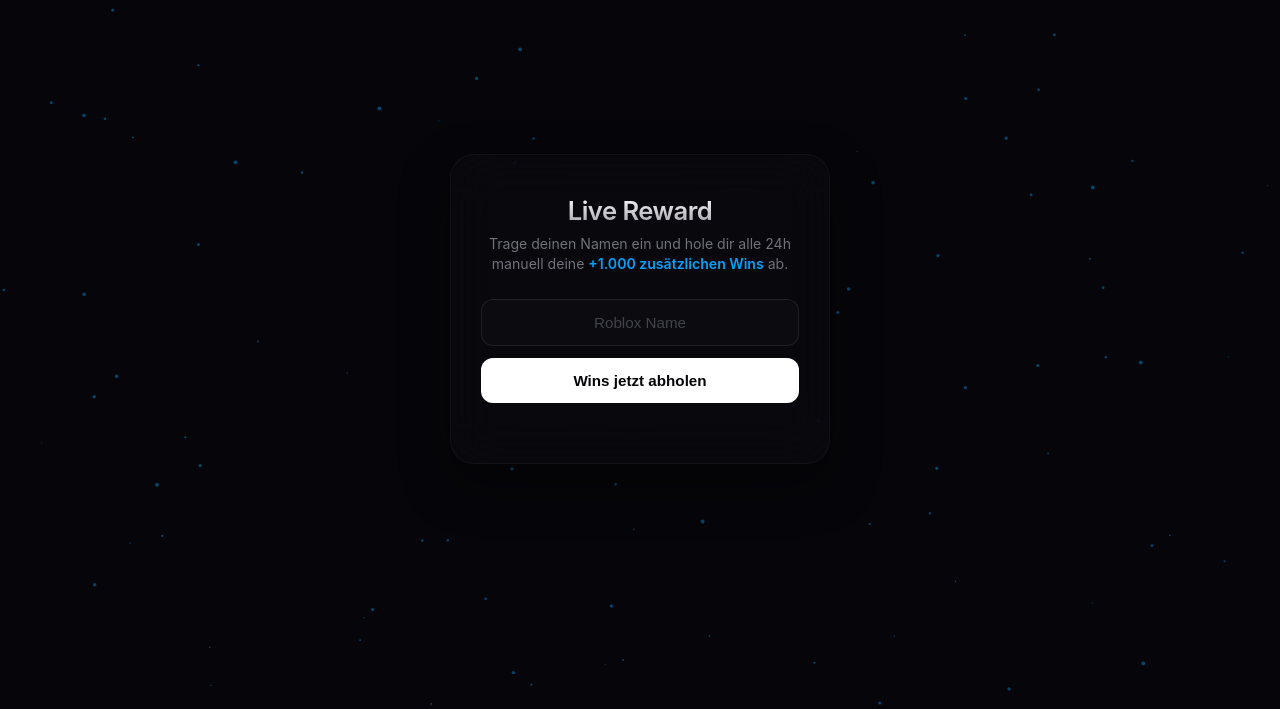
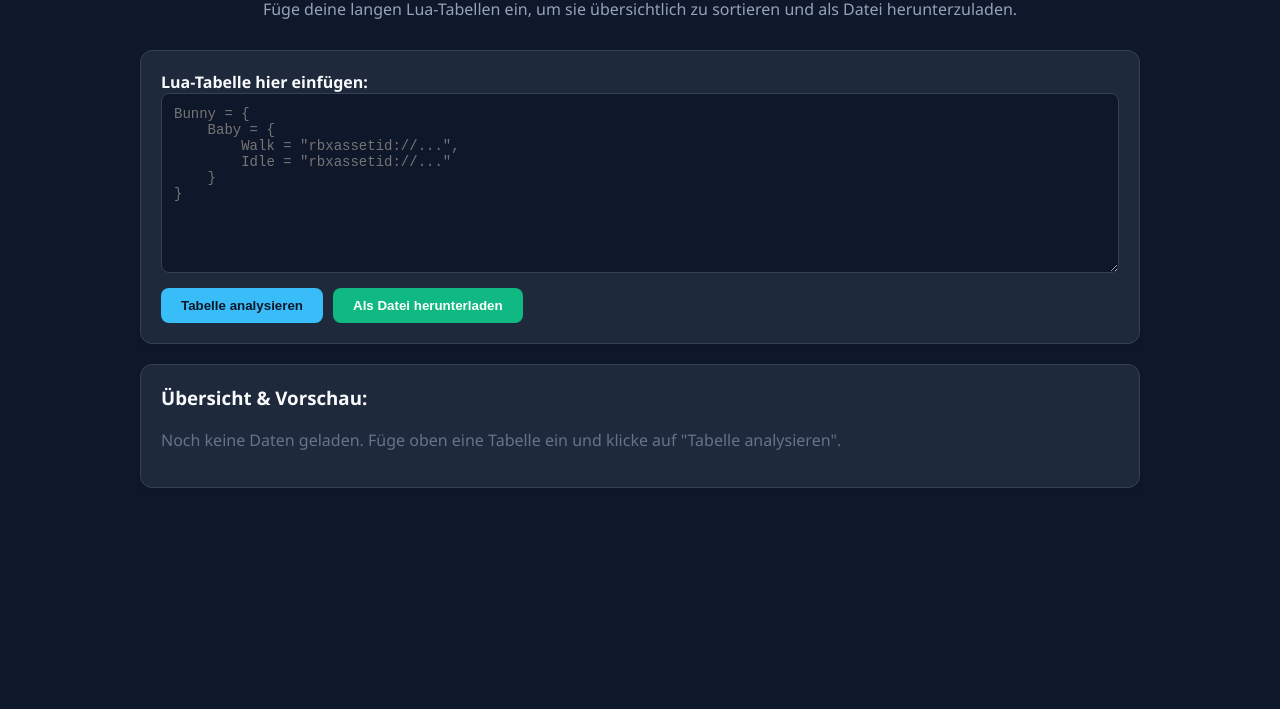
Before and after one commit to bananielheinrich-spec/REWARD, a plain HTML site: page index.html in a window 1280 px wide. Shown: the part 91-800 px from the top of the page. Drawn offline with Linux system fonts and the light colour scheme.

Commit message:
Update index.html

```diff
--- a/index.html
+++ b/index.html
@@ -3,391 +3,255 @@
 <head>
     <meta charset="UTF-8">
     <meta name="viewport" content="width=device-width, initial-scale=1.0">
-    <title>Roblox Rewards</title>
-
+    <title>Lua Animation Parser & Viewer</title>
     <style>
-        * {
-            box-sizing: border-box;
-            margin: 0;
-            padding: 0;
+        :root {
+            --bg-color: #0f172a;
+            --card-bg: #1e293b;
+            --text-color: #f8fafc;
+            --accent-color: #38bdf8;
+            --border-color: #334155;
+            --button-hover: #0ea5e9;
         }
 
         body {
-            font-family: -apple-system, BlinkMacSystemFont, 'Segoe UI', Roboto, Helvetica, Arial, sans-serif;
-            background: #06060a;
-            color: #ffffff;
-            display: flex;
-            justify-content: center;
-            align-items: center;
-            height: 100vh;
-            overflow: hidden;
-            position: relative;
+            font-family: 'Segoe UI', Tahoma, Geneva, Verdana, sans-serif;
+            background-color: var(--bg-color);
+            color: var(--text-color);
+            margin: 0;
+            padding: 20px;
         }
 
-        /* Interaktiver Wallpaper Engine Hintergrund */
-        #effect-canvas {
-            position: absolute;
-            top: 0;
-            left: 0;
-            width: 100%;
-            height: 100%;
-            z-index: 1;
-        }
-
-        /* Ultra-Clean Card Design */
         .container {
-            background: rgba(10, 10, 15, 0.6);
-            backdrop-filter: blur(25px);
-            -webkit-backdrop-filter: blur(25px);
-            padding: 40px 30px;
-            border-radius: 24px;
-            text-align: center;
-            width: 380px;
-            border: 1px solid rgba(255, 255, 255, 0.04);
-            z-index: 2;
-            transition: border-color 0.4s ease, transform 0.4s ease, box-shadow 0.4s ease;
-            box-shadow: 0 20px 50px rgba(0, 0, 0, 0.4);
-        }
-
-        .container:hover {
-            border-color: rgba(0, 162, 255, 0.25);
-            transform: translateY(-2px);
-            box-shadow: 0 20px 50px rgba(0, 162, 255, 0.05);
+            max-width: 1000px;
+            margin: 0 auto;
         }
 
         h1 {
-            font-size: 1.6rem;
-            font-weight: 600;
-            letter-spacing: -0.5px;
-            margin-bottom: 8px;
-            background: linear-gradient(180deg, #ffffff, #a1a1aa);
-            -webkit-background-clip: text;
-            -webkit-text-fill-color: transparent;
+            text-align: center;
+            color: var(--accent-color);
+            margin-bottom: 5px;
         }
 
         p.subtitle {
-            color: #71717a;
-            font-size: 0.88rem;
-            line-height: 1.4;
+            text-align: center;
+            color: #94a3b8;
+            margin-top: 0;
+            margin-bottom: 30px;
         }
 
-        /* Minimalistisches Input-Feld */
-        input {
-            width: 100%;
-            padding: 14px 16px;
-            margin-top: 25px;
-            border: 1px solid rgba(255, 255, 255, 0.08);
+        .input-section, .output-section {
+            background-color: var(--card-bg);
+            border: 1px solid var(--border-color);
             border-radius: 12px;
-            background: rgba(255, 255, 255, 0.02);
-            color: #ffffff;
-            font-size: 0.95rem;
-            text-align: center;
-            transition: all 0.3s ease;
+            padding: 20px;
+            margin-bottom: 20px;
+            box-shadow: 0 4px 6px -1px rgba(0, 0, 0, 0.1);
         }
 
-        input:focus {
-            outline: none;
-            border-color: rgba(0, 162, 255, 0.4);
-            background: rgba(255, 255, 255, 0.05);
-            box-shadow: 0 0 20px rgba(0, 162, 255, 0.08);
+        textarea {
+            width: 100%;
+            height: 180px;
+            background-color: #0f172a;
+            color: #e2e8f0;
+            border: 1px solid var(--border-color);
+            border-radius: 8px;
+            padding: 12px;
+            font-family: monospace;
+            font-size: 14px;
+            box-sizing: border-box;
+            resize: vertical;
         }
 
-        input::placeholder {
-            color: #42424a;
-        }
-
-        input:disabled {
-            background: rgba(255, 255, 255, 0.01);
-            border-color: rgba(255, 255, 255, 0.03);
-            color: #52525b;
-            cursor: not-allowed;
-        }
-
-        /* Cleaner, flacher Button */
         button {
-            width: 100%;
-            margin-top: 12px;
-            padding: 14px;
+            background-color: var(--accent-color);
+            color: #0f172a;
             border: none;
-            border-radius: 12px;
-            background: #ffffff;
-            color: #050507;
-            font-weight: 600;
-            font-size: 0.95rem;
+            padding: 10px 20px;
+            font-weight: bold;
+            border-radius: 8px;
             cursor: pointer;
-            transition: all 0.3s ease;
+            transition: background 0.2s;
+            margin-top: 10px;
         }
 
         button:hover {
-            background: #e4e4e7;
-            transform: scale(1.01);
+            background-color: var(--button-hover);
         }
 
-        button:active {
-            transform: scale(0.99);
+        .category-card {
+            background-color: #0f172a;
+            border: 1px solid var(--border-color);
+            border-radius: 8px;
+            padding: 15px;
+            margin-bottom: 15px;
         }
 
-        button:disabled {
-            background: rgba(255, 255, 255, 0.08);
-            color: #71717a;
-            cursor: not-allowed;
-            transform: none !important;
+        .category-title {
+            color: var(--accent-color);
+            font-size: 18px;
+            margin-top: 0;
+            border-bottom: 1px solid var(--border-color);
+            padding-bottom: 8px;
         }
 
-        /* Status & Timer Text */
-        #status {
-            margin-top: 20px;
-            font-size: 0.88rem;
-            line-height: 1.5;
-            color: #a1a1aa;
+        .anim-grid {
+            display: grid;
+            grid-template-columns: repeat(auto-fill, minmax(250px, 1fr));
+            gap: 10px;
+            margin-top: 10px;
         }
 
-        .timer-box {
-            margin-top: 15px;
+        .anim-item {
+            background-color: var(--card-bg);
             padding: 10px;
-            background: rgba(239, 68, 68, 0.06);
-            border: 1px solid rgba(239, 68, 68, 0.15);
-            border-radius: 8px;
-            color: #f87171;
-            font-weight: 500;
-            display: none;
+            border-radius: 6px;
+            border: 1px solid var(--border-color);
+        }
+
+        .anim-name {
+            font-weight: bold;
+            color: #cbd5e1;
+            font-size: 14px;
+        }
+
+        .anim-id {
+            font-family: monospace;
+            color: #38bdf8;
+            font-size: 12px;
+            word-break: break-all;
+        }
+
+        .actions {
+            display: flex;
+            gap: 10px;
         }
     </style>
 </head>
 <body>
 
-<canvas id="effect-canvas"></canvas>
+    <div class="container">
+        <h1>Lua Animation Viewer</h1>
+        <p class="subtitle">Füge deine langen Lua-Tabellen ein, um sie übersichtlich zu sortieren und als Datei herunterzuladen.</p>
 
-<div class="container">
-    <h1>Live Reward</h1>
-    <p class="subtitle">Trage deinen Namen ein und hole dir alle 24h manuell deine <span style="color: #00a2ff; font-weight: 600;">+1.000 zusätzlichen Wins</span> ab.</p>
+        <div class="input-section">
+            <label for="luaInput"><strong>Lua-Tabelle hier einfügen:</strong></label>
+            <textarea id="luaInput" placeholder="Bunny = {
+    Baby = {
+        Walk = &quot;rbxassetid://...&quot;,
+        Idle = &quot;rbxassetid://...&quot;
+    }
+}"></textarea>
+            <div class="actions">
+                <button onclick="parseLuaTable()">Tabelle analysieren</button>
+                <button onclick="downloadFile()" style="background-color: #10b981; color: white;">Als Datei herunterladen</button>
+            </div>
+        </div>
 
-    <input type="text" id="username" placeholder="Roblox Name" autocomplete="off">
-    <button id="claim-btn" onclick="claimReward()">Wins jetzt abholen</button>
+        <div class="output-section">
+            <h3 style="margin-top: 0;">Übersicht & Vorschau:</h3>
+            <div id="resultsContainer">
+                <p style="color: #64748b;">Noch keine Daten geladen. Füge oben eine Tabelle ein und klicke auf "Tabelle analysieren".</p>
+            </div>
+        </div>
+    </div>
 
-    <div id="timer-display" class="timer-box"></div>
-    <p id="status"></p>
-</div>
+    <script>
+        let parsedData = {};
 
-<script>
-// ==========================================
-// WALLPAPER ENGINE PARTIKEL-SYSTEM (INTERAKTIV)
-// ==========================================
-const canvas = document.getElementById("effect-canvas");
-const ctx = canvas.getContext("2d");
+        function parseLuaTable() {
+            const rawText = document.getElementById('luaInput').value;
+            parsedData = {};
 
-let particles = [];
-const mouse = { x: null, y: null, radius: 120 };
+            // Einfacher Parser für Lua-Tabellen im Format: Key = { SubKey = "Value", ... }
+            // Entfernt Zuweisungen am Anfang wie "Bunny =" falls vorhanden
+            let cleaned = rawText.replace(/^[a-zA-Z0-9_]+\s*=\s*/, '');
 
-function resizeCanvas() {
-    canvas.width = window.innerWidth;
-    canvas.height = window.innerHeight;
-    initWallpaperParticles();
-}
-window.addEventListener("resize", resizeCanvas);
+            // Da das Parsen von komplett echtem Lua im Browser ohne externe Bibliotheken komplex ist,
+            // nutzen wir ein robustes RegEx-Muster, um Blöcke und Schlüssel-Wert-Paare zu finden.
 
-window.addEventListener("mousemove", (e) => {
-    mouse.x = e.clientX;
-    mouse.y = e.clientY;
-});
+            // Wir suchen nach Hauptkategorien (z.B. Baby = { ... })
+            const categoryRegex = /([a-zA-Z0-9_]+)\s*=\s*\{([^}]*)\}/g;
+            let match;
 
-window.addEventListener("mouseleave", () => {
-    mouse.x = null;
-    mouse.y = null;
-});
+            while ((match = categoryRegex.exec(cleaned)) !== null) {
+                const catName = match.1;
+                const catContent = match.2;
+                parsedData[catName] = {};
 
-class WallpaperParticle {
-    constructor() {
-        this.x = Math.random() * canvas.width;
-        this.y = Math.random() * canvas.height;
-        this.baseSize = Math.random() * 1.5 + 0.5;
-        this.size = this.baseSize;
-        this.vx = (Math.random() - 0.5) * 0.4;
-        this.vy = (Math.random() - 0.5) * 0.4;
-        this.color = "rgba(0, 162, 255, ";
-    }
+                // Suche nach Untereinträgen (z.B. Walk = "rbxassetid://...")
+                const itemRegex = /([a-zA-Z0-9_]+)\s*=\s*["']([^"']+)["']/g;
+                let itemMatch;
+                while ((itemMatch = itemRegex.exec(catContent)) !== null) {
+                    const itemName = itemMatch.1;
+                    const itemValue = itemMatch.2;
+                    parsedData[catName][itemName] = itemValue;
+                }
+            }
 
-    update() {
-        this.x += this.vx;
-        this.y += this.vy;
-
-        if (this.x < 0 || this.x > canvas.width) this.vx *= -1;
-        if (this.y < 0 || this.y > canvas.height) this.vy *= -1;
-
-        if (mouse.x != null && mouse.y != null) {
-            let dx = this.x - mouse.x;
-            let dy = this.y - mouse.y;
-            let distance = Math.sqrt(dx * dx + dy * dy);
-
-            if (distance < mouse.radius) {
-                let force = (mouse.radius - distance) / mouse.radius;
-                this.x += (dx / distance) * force * 2;
-                this.y += (dy / distance) * force * 2;
-                this.size = this.baseSize * 1.5;
-            } else {
-                if (this.size > this.baseSize) this.size -= 0.05;
-            }
-        }
-    }
-
-    draw() {
-        ctx.fillStyle = this.color + "0.4)";
-        ctx.beginPath();
-        ctx.arc(this.x, this.y, this.size, 0, Math.PI * 2);
-        ctx.fill();
-    }
-}
-
-function initWallpaperParticles() {
-    particles = [];
-    let numberOfParticles = (canvas.width * canvas.height) / 9000;
-    for (let i = 0; i < numberOfParticles; i++) {
-        particles.push(new WallpaperParticle());
-    }
-}
-
-function drawLines() {
-    for (let a = 0; a < particles.length; a++) {
-        for (let b = a + 1; b < particles.length; b++) {
-            let dx = particles[a].x - particles[b].x;
-            let dy = particles[a].y - particles[b].y;
-            let distance = Math.sqrt(dx * dx + dy * dy);
-
-            if (distance < 100) {
-                let alpha = (100 - distance) / 100 * 0.06;
-                ctx.strokeStyle = `rgba(0, 162, 255, ${alpha})`;
-                ctx.lineWidth = 0.5;
-                ctx.beginPath();
-                ctx.moveTo(particles[a].x, particles[a].y);
-                ctx.lineTo(particles[b].x, particles[b].y);
-                ctx.stroke();
-            }
-        }
-    }
-}
-
-function animate() {
-    ctx.clearRect(0, 0, canvas.width, canvas.height);
-    for (let p of particles) {
-        p.update();
-        p.draw();
-    }
-    drawLines();
-    requestAnimationFrame(animate);
-}
-
-canvas.width = window.innerWidth;
-canvas.height = window.innerHeight;
-initWallpaperParticles();
-animate();
-
-
-// ==========================================
-// PERSISTENTER TIMER & CLAIM LOGIK
-// ==========================================
-const inputField = document.getElementById("username");
-const claimBtn = document.getElementById("claim-btn");
-const timerDisplay = document.getElementById("timer-display");
-const status = document.getElementById("status");
-
-let countdownInterval;
-
-window.addEventListener("load", checkActiveCooldown);
-
-function checkActiveCooldown() {
-    const unlockTime = localStorage.getItem("claimUnlockTime");
-    if (unlockTime) {
-        const timeLeft = unlockTime - Date.now();
-        if (timeLeft > 0) {
-            startTimer(timeLeft);
-        } else {
-            localStorage.removeItem("claimUnlockTime");
-        }
-    }
-}
-
-function startTimer(duration) {
-    inputField.disabled = true;
-    claimBtn.disabled = true;
-    timerDisplay.style.display = "block";
-    status.innerHTML = "<span style='color: #71717a;'>Du hast deine heutigen Wins bereits abgeholt.</span>";
-
-    function updateDisplay() {
-        const now = Date.now();
-        const unlockTime = localStorage.getItem("claimUnlockTime");
-        const diff = unlockTime - now;
-
-        if (diff <= 0) {
-            clearInterval(countdownInterval);
-            localStorage.removeItem("claimUnlockTime");
-            inputField.disabled = false;
-            claimBtn.disabled = false;
-            inputField.value = ""; // Feld leeren für neue Eingabe
-            timerDisplay.style.display = "none";
-            status.innerHTML = "";
-            return;
+            renderResults();
         }
 
-        const hours = Math.floor(diff / (1000 * 60 * 60));
-        const minutes = Math.floor((diff % (1000 * 60 * 60)) / (1000 * 60));
-        const seconds = Math.floor((diff % (1000 * 60)) / 1000);
+        function renderResults() {
+            const container = document.getElementById('resultsContainer');
+            container.innerHTML = '';
 
-        timerDisplay.innerHTML = `⏱ Nächster Claim möglich in: ${hours} Std. ${minutes} Min. ${seconds} Sek.`;
-    }
+            const categories = Object.keys(parsedData);
+            if (categories.length === 0) {
+                container.innerHTML = '<p style="color: #ef4444;">Fehler: Konnte keine Struktur erkennen. Überprüfe das Format deiner Lua-Tabelle.</p>';
+                return;
+            }
 
-    updateDisplay();
-    countdownInterval = setInterval(updateDisplay, 1000);
-}
+            categories.forEach(cat => {
+                const catCard = document.createElement('div');
+                catCard.className = 'category-card';
 
-async function claimReward() {
-    const username = inputField.value.trim();
+                const catTitle = document.createElement('h4');
+                catTitle.className = 'category-title';
+                catTitle.textContent = cat;
+                catCard.appendChild(catTitle);
 
-    if (!username) {
-        status.innerHTML = "<span style='color: #ef4444;'>Bitte Namen eingeben.</span>";
-        return;
-    }
+                const grid = document.createElement('div');
+                grid.className = 'anim-grid';
 
-    status.innerHTML = "Prüfe Account...";
+                const items = parsedData[cat];
+                Object.keys(items).forEach(itemName => {
+                    const animItem = document.createElement('div');
+                    animItem.className = 'anim-item';
 
-    try {
-        const res = await fetch("https://roblox-reward.onrender.com/create-claim", {
-            method: "POST",
-            headers: {
-                "Content-Type": "application/json"
-            },
-            body: JSON.stringify({ username })
-        });
+                    const nameEl = document.createElement('div');
+                    nameEl.className = 'anim-name';
+                    nameEl.textContent = itemName;
 
-        const data = await res.json();
+                    const idEl = document.createElement('div');
+                    idEl.className = 'anim-id';
+                    idEl.textContent = items[itemName];
 
-        if (data.success) {
-            status.innerHTML = `
-                <span style="color: #10b981; font-weight: 500;">✔ +1.000 Wins freigeschaltet!</span><br>
-                <span style="color: #71717a; font-size: 0.8rem;">Schau in dein Spiel. Komm in 24 Stunden wieder für mehr!</span>
-            `;
+                    animItem.appendChild(nameEl);
+                    animItem.appendChild(idEl);
+                    grid.appendChild(animItem);
+                });
 
-            const cooldownExpiry = Date.now() + (24 * 60 * 60 * 1000);
-            localStorage.setItem("claimUnlockTime", cooldownExpiry);
-            startTimer(24 * 60 * 60 * 1000);
-        } else {
-            status.innerHTML = `<span style="color: #ef4444;">${data.error}</span>`;
+                catCard.appendChild(grid);
+                container.appendChild(catCard);
+            });
+        }
 
-            if (data.error.includes("Warte noch")) {
-                const match = data.error.match(/\d+/);
-                if (match) {
-                    const hoursLeft = parseInt(match[0]);
-                    const cooldownExpiry = Date.now() + (hoursLeft * 60 * 60 * 1000);
-                    localStorage.setItem("claimUnlockTime", cooldownExpiry);
-                    startTimer(hoursLeft * 60 * 60 * 1000);
-                }
+        function downloadFile() {
+            if (Object.keys(parsedData).length === 0) {
+                alert('Bitte erstelle zuerst eine gültige Analyse!');
+                return;
             }
+
+            // Erstelle eine saubere JSON-Datei (kann auch als .txt gespeichert werden)
+            const dataStr = "data:text/json;charset=utf-8," + encodeURIComponent(JSON.stringify(parsedData, null, 4));
+            const downloadAnchor = document.createElement('a');
+            downloadAnchor.setAttribute("href", dataStr);
+            downloadAnchor.setAttribute("download", "animation_ids.json");
+            document.body.appendChild(downloadAnchor);
+            downloadAnchor.click();
+            downloadAnchor.remove();
         }
-    } catch (error) {
-        status.innerHTML = "<span style='color: #ef4444;'>Server nicht erreichbar.</span>";
-        console.error(error);
-    }
-}
-</script>
-
+    </script>
 </body>
 </html>
```
